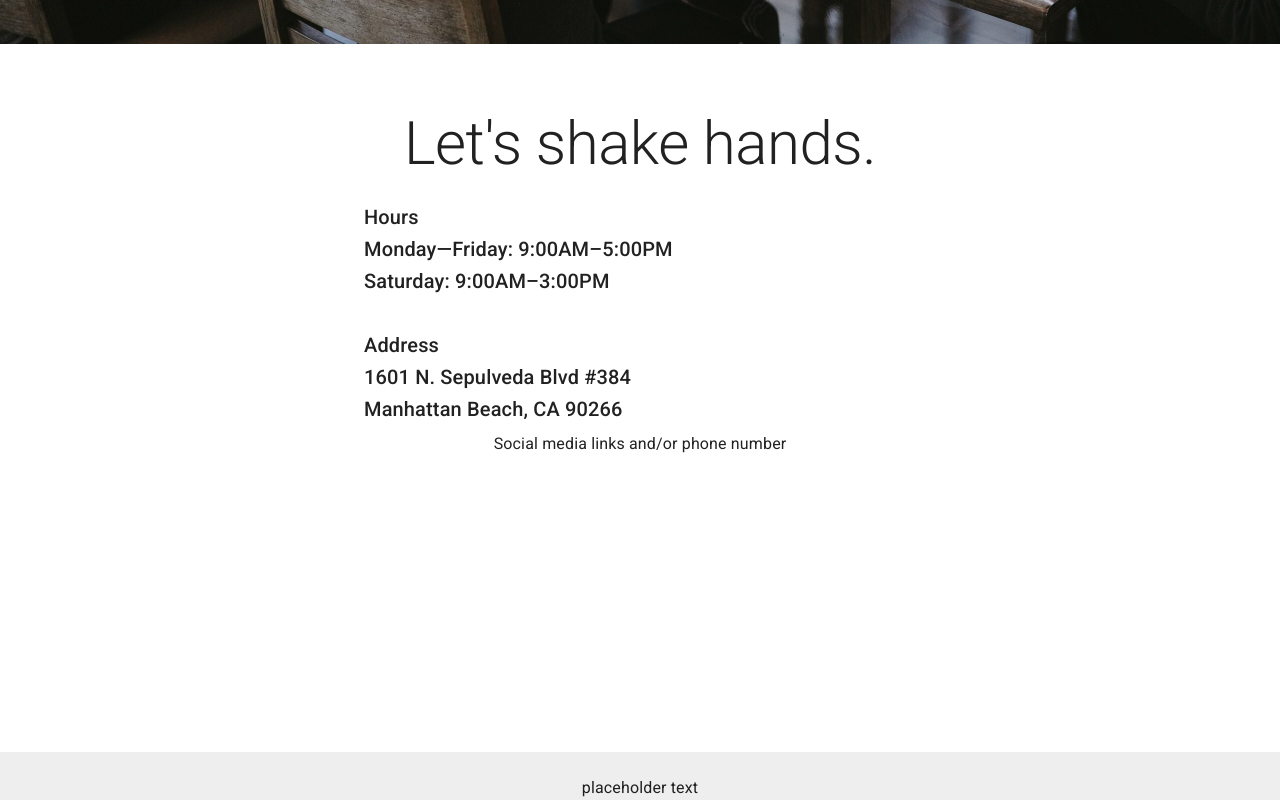
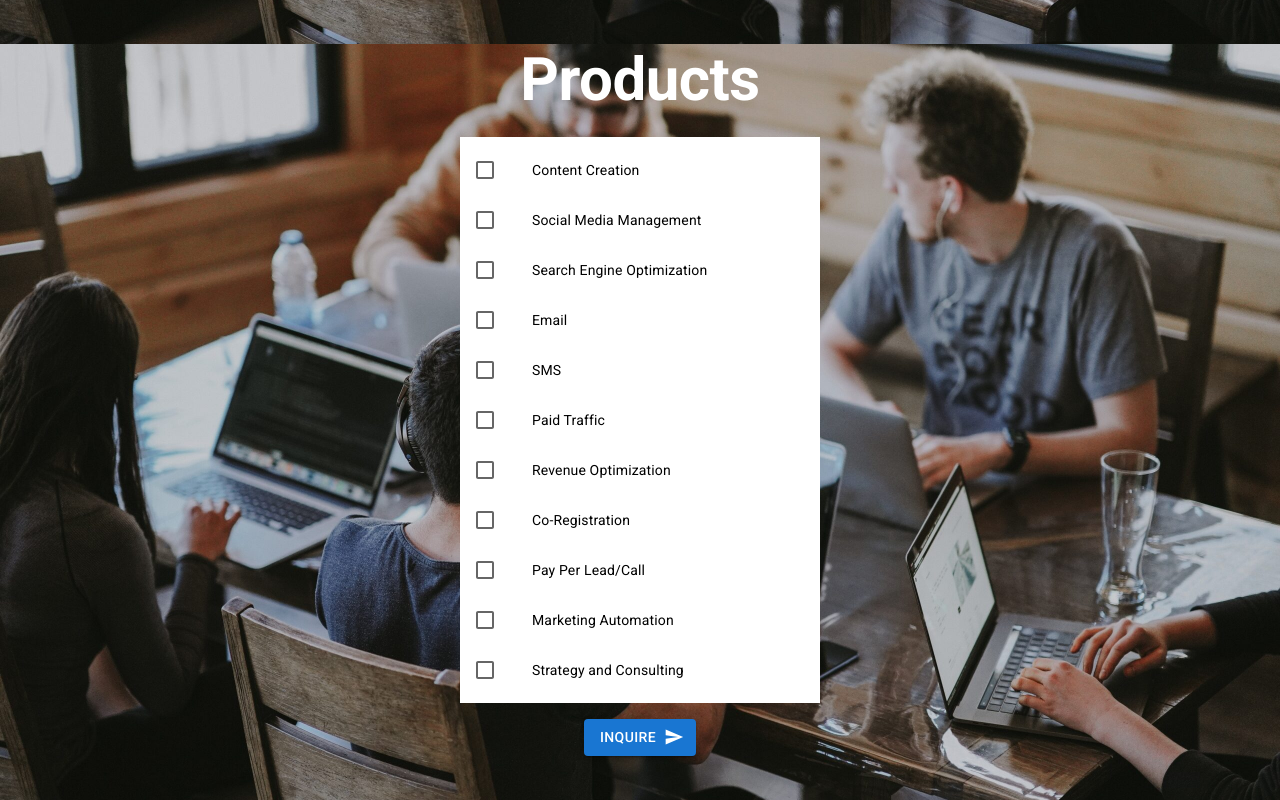
Before and after one commit to nickalara/inspire-acquire, a React (Create React App) app: page / in a window 1280 px wide. Shown: the part 1620-2420 px from the top of the page. Built offline with nearby package versions, Linux system fonts and the light colour scheme; a web font is replaced by a local one.

Commit message:
added Products section with call to action button

```diff
--- a/src/App.js
+++ b/src/App.js
@@ -3,6 +3,7 @@ import About from './components/About';
 import StickyFooter from './components/Footer';
 import Intro from './components/Intro';
 import Navbar from './components/Navbar';
+import Products from './components/Products';
 
 function App() {
   return (
@@ -10,6 +11,7 @@ function App() {
       <Navbar />
       <Intro />
       <About />
+      <Products />
       <StickyFooter />
     </div>
   );
--- a/src/components/Products.js
+++ b/src/components/Products.js
@@ -0,0 +1,97 @@
+import * as React from 'react';
+import Box from '@mui/material/Box';
+import Typography from '@mui/material/Typography';
+// import { Slide } from '@mui/material';
+
+import List from '@mui/material/List';
+import ListItem from '@mui/material/ListItem';
+import ListItemButton from '@mui/material/ListItemButton';
+import ListItemIcon from '@mui/material/ListItemIcon';
+import ListItemText from '@mui/material/ListItemText';
+import Checkbox from '@mui/material/Checkbox';
+import Button from '@mui/material/Button';
+import SendIcon from '@mui/icons-material/Send';
+
+export default function Products() {
+
+  const products = ['Content Creation', 'Social Media Management', 'Search Engine Optimization', 'Email', 'SMS', 'Paid Traffic', 'Revenue Optimization', 'Co-Registration', 'Pay Per Lead/Call', 'Marketing Automation', 'Strategy and Consulting']
+
+  // const [checked, setChecked] = React.useState(false);
+  // React.useEffect(() => {
+  //   setChecked(true);
+  // }, []);
+
+  const [checked, setChecked] = React.useState([0]);
+
+  const handleToggle = (value) => () => {
+    const currentIndex = checked.indexOf(value);
+    const newChecked = [...checked];
+
+    if (currentIndex === -1) {
+      newChecked.push(value);
+    } else {
+      newChecked.splice(currentIndex, 1);
+    }
+
+    setChecked(newChecked);
+  };
+
+  return (
+    <Box sx={{
+      alignItems: 'center',
+      backgroundAttachment: 'fixed',
+      backgroundImage: `url(${process.env.PUBLIC_URL + '/assets/teamwork.jpg'})`,
+      backgroundPositionX: 'center',
+      backgroundRepeat: 'no-repeat',
+      backgroundSize: 'cover',
+      color: '#fff',
+      display: 'flex',
+      flexDirection: 'column',
+      height: '150vh',
+    }}>
+      <Typography
+        variant="h2"
+        component="h2"
+        gutterBottom
+        sx={{
+          fontWeight: 'bold',
+          textShadow: '3px, 3px, 5px, #000',
+        }}
+      >
+        Products
+      </Typography>
+      <List sx={{ width: '100%', maxWidth: 360, bgcolor: 'background.paper', color: '#000' }}>
+        {products.map((value) => {
+          const labelId = `checkbox-list-label-${value}`;
+
+          return (
+            <ListItem
+              key={value}
+              disablePadding
+            >
+              <ListItemButton role={undefined} onClick={handleToggle(value)} dense>
+                <ListItemIcon>
+                  <Checkbox
+                    edge="start"
+                    checked={checked.indexOf(value) !== -1}
+                    tabIndex={-1}
+                    disableRipple
+                    inputProps={{ 'aria-labelledby': labelId }}
+                  />
+                </ListItemIcon>
+                <ListItemText id={labelId} primary={value} />
+              </ListItemButton>
+            </ListItem>
+          );
+        })}
+      </List>
+      <Button
+        variant="contained"
+        endIcon={<SendIcon />}
+        sx={{ margin: '16px' }}
+      >
+        Inquire
+      </Button>
+    </Box >
+  );
+}
```
